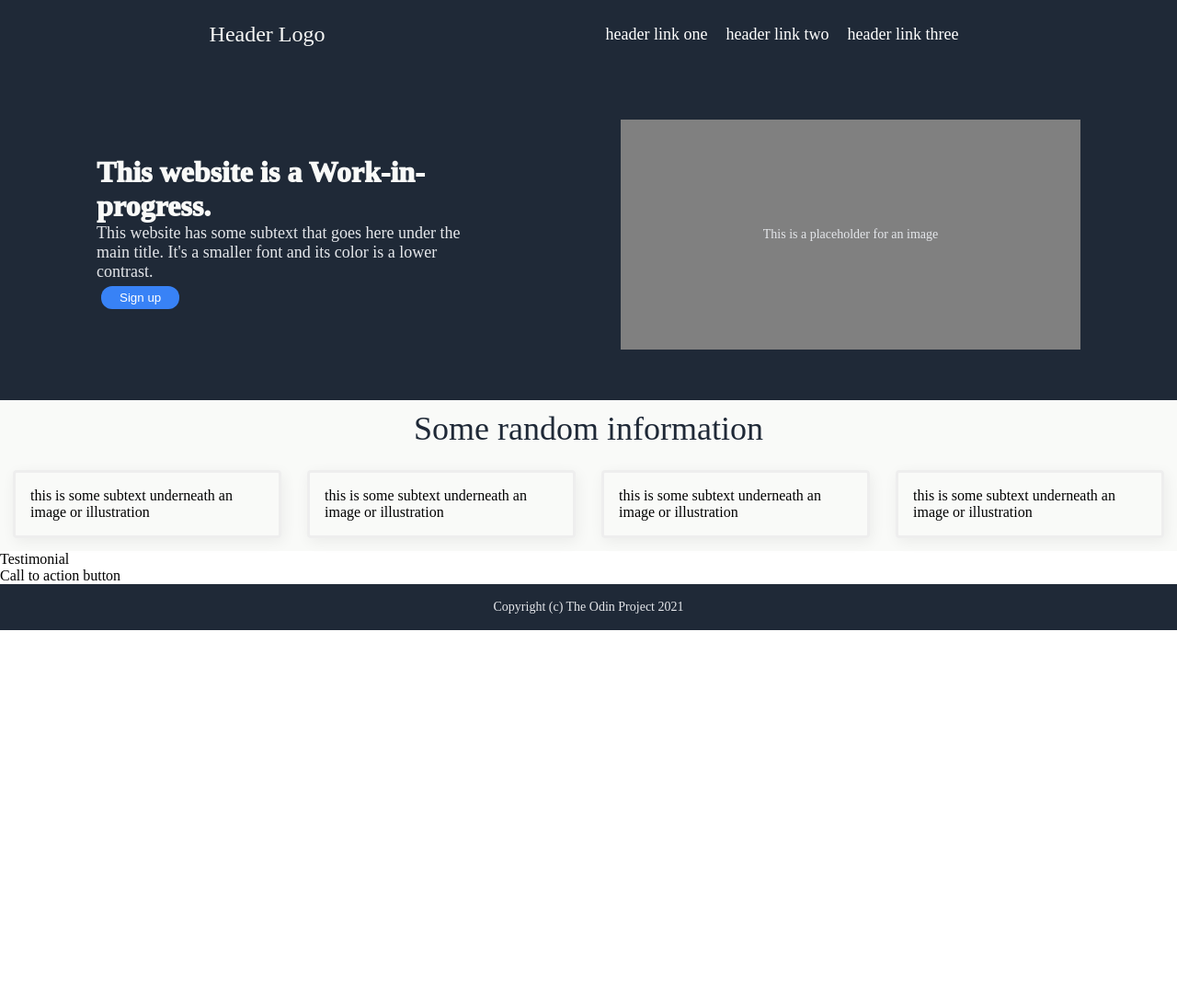
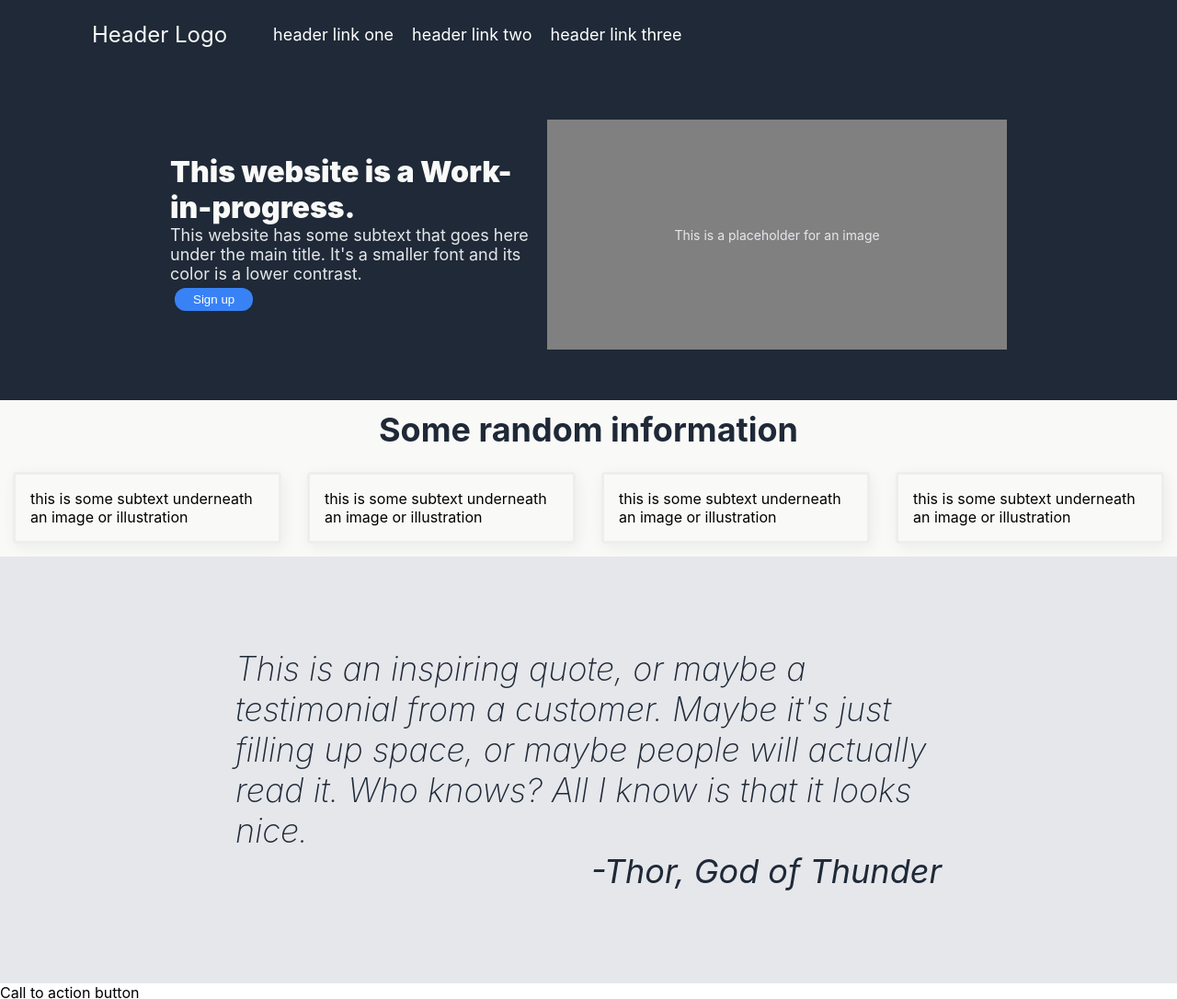
Before and after one commit to TARolen/landing-page, a plain HTML site: page index.html in a window 1280 px wide. Shown: the top 1086 px of the page at 92% size. Before the commit the page ends 800 px from the top, so only its background shows below. Drawn offline with Linux system fonts and the light colour scheme.

Commit message:
Updated style.css & index.html, typo in info.txt

```diff
--- a/index.html
+++ b/index.html
@@ -10,12 +10,16 @@
 </head>
 <body>
     <div class="header">
+        <div class="header-logo">
             Header Logo
+        </div>
+        <div class="header-links">
             <ul>
                 <li><a href="#">header link one</a></li>
                 <li><a href="#">header link two</a></li>
                 <li><a href="#">header link three</a></li>
             </ul>
+        </div>
     </div>
     <div class="header-container">
         <div class="text-container">
@@ -44,7 +48,8 @@
         </div>
     </div>
     <div class="quote-container">
-        Testimonial
+        This is an inspiring quote, or maybe a testimonial from a customer. Maybe it's just filling up space, or maybe people will actually read it. Who knows? All I know is that it looks nice.
+        <div class="quote-sign">-Thor, God of Thunder</div>
     </div>
     <div class="call-container">
         Call to action button
--- a/style.css
+++ b/style.css
@@ -1,6 +1,11 @@
+* {
+    margin: 0px;
+}
+
 body {
     display: flex;
     flex-direction: column;
+    font-family: -apple-system, BlinkMacSystemFont, 'Segoe UI', Roboto, Oxygen, Ubuntu, Cantarell, 'Open Sans', 'Helvetica Neue', sans-serif;
 }
 
 .header {
@@ -10,11 +15,21 @@ body {
     color: #F9FAF8;
     padding: 0 16px;
     align-items: center;
-    justify-content: space-around;
     font-size: 24px;
     padding-left: 100px;
     padding-right: 100px;
 }
+.header-logo {
+    display: flex;
+    justify-content: left;
+}
+.header-links {
+    display: flex;
+    flex: 1 1 1;
+    justify-content: right;
+}
+
+
 .header a {
     display: flex;
     color: white;
@@ -38,7 +53,7 @@ ul {
     color: #E5E7EB;
     font-size: 14px;
     align-items: center;
-    justify-content: space-between;
+    justify-content: center;
 }
 .header-container .text-container{
     display: flex;
@@ -99,7 +114,7 @@ ul {
 
 .card-container-header{
     display: flex;
-    font-weight: 200px;
+    font-weight: bolder;
     color: #1F2937;
     font-size: 36px;
     margin: 10px;
@@ -118,6 +133,28 @@ ul {
   }
 
 
-* {
-    margin: 0px;
+.quote-container {
+    /* Quote section background color:
+        #E5E7EB
+
+        Quote text:
+        36px light italic #1F2937
+    */
+    display: flex;
+    background-color: #E5E7EB;
+    font-size: 36px;
+    font-weight: 250;
+    font-style: italic;
+    color: #1f2937;
+    justify-content: center;
+    flex-direction: column;
+    padding: 100px;
+    padding-left: 20%;
+    padding-right: 20%;
 }
+
+.quote-sign {
+    display: flex;
+    font-weight: 400;
+    justify-content: right;
+}
```
Also changed, not shown: info.txt. Lines whose indentation alone changed are shown as unchanged.
